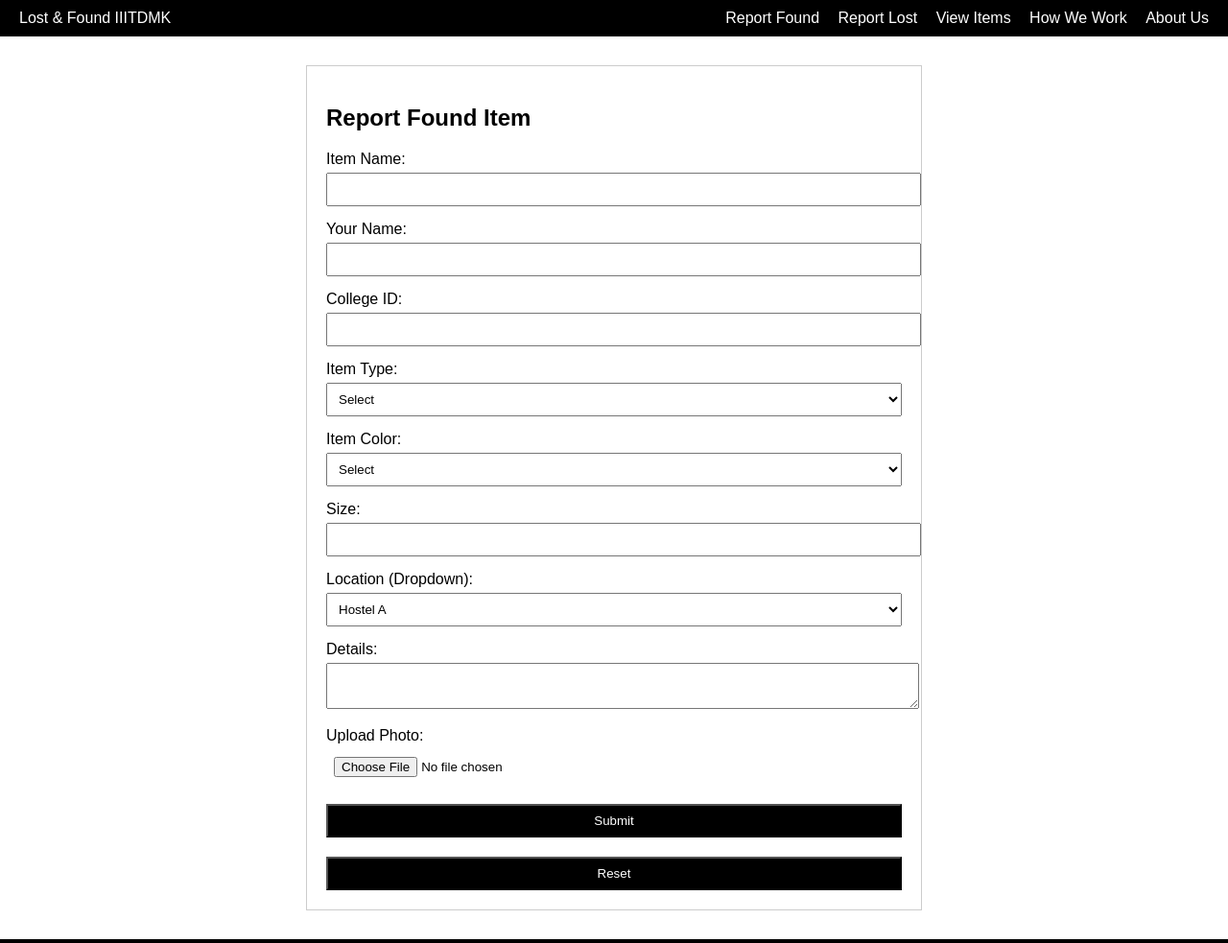
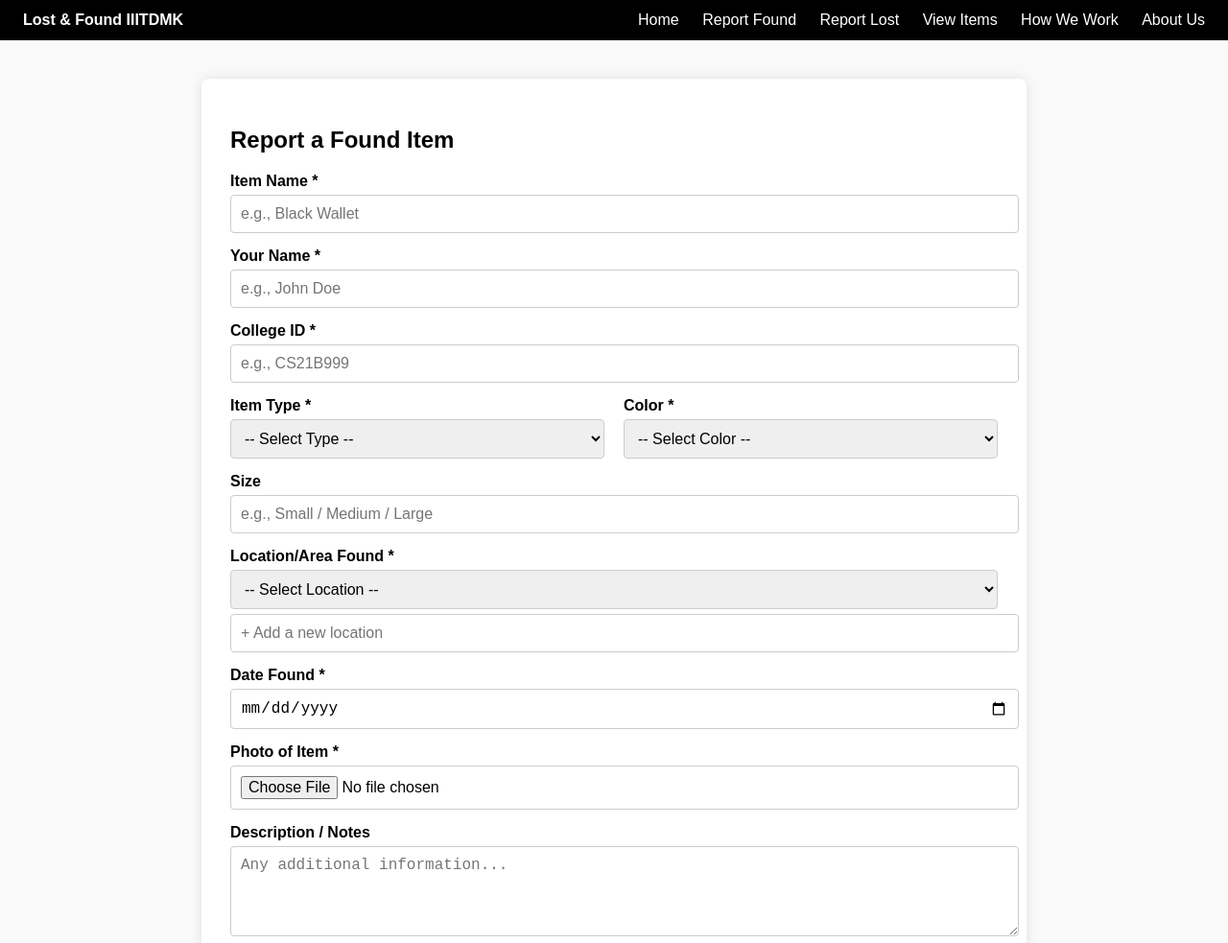
Before and after one commit to itsjanajana/LostAndFoundPortal, a plain HTML site: page report-found.html in a window 1280 px wide. Shown: the top 983 px of the page at 96% size. Drawn offline with Linux system fonts and the light colour scheme.

Commit message:
Update report-found.html

```diff
--- a/report-found.html
+++ b/report-found.html
@@ -1,56 +1,85 @@
 <!DOCTYPE html>
 <html lang="en">
 <head>
-  <meta charset="UTF-8">
-  <meta name="viewport" content="width=device-width, initial-scale=1.0">
+  <meta charset="UTF-8" />
   <title>Report Found Item</title>
   <style>
     body {
       font-family: Arial, sans-serif;
+      background: #f9f9f9;
       margin: 0;
       padding: 0;
-      background: #fff;
     }
     header, footer {
       background: #000;
       color: #fff;
-      padding: 10px 20px;
+      padding: 12px 24px;
       display: flex;
       justify-content: space-between;
       align-items: center;
     }
     header a, footer a {
       color: #fff;
+      margin-left: 20px;
       text-decoration: none;
-      margin-left: 15px;
     }
-    form {
-      max-width: 600px;
-      margin: 30px auto;
-      padding: 20px;
-      border: 1px solid #ccc;
+    .container {
+      max-width: 800px;
+      margin: 40px auto;
+      background: #fff;
+      padding: 30px;
+      border-radius: 8px;
+      box-shadow: 0 0 12px rgba(0,0,0,0.1);
+    }
+    h2 {
+      margin-bottom: 20px;
     }
     label {
       display: block;
       margin-top: 15px;
+      font-weight: bold;
     }
-    input, textarea, select, button {
+    input, select, textarea, button {
       width: 100%;
-      padding: 8px;
+      padding: 10px;
       margin-top: 5px;
+      font-size: 16px;
+      border: 1px solid #ccc;
+      border-radius: 4px;
     }
     button {
       margin-top: 20px;
-      background-color: #000;
-      color: #fff;
+      background: black;
+      color: white;
+      border: none;
       cursor: pointer;
+    }
+    button:hover {
+      background: #444;
+    }
+    .row {
+      display: flex;
+      gap: 20px;
+    }
+    .row > div {
+      flex: 1;
+    }
+    .message {
+      margin-top: 20px;
+      padding: 10px;
+      background: #e0ffe0;
+      border: 1px solid #8c8;
+      color: #060;
+      display: none;
+      border-radius: 4px;
     }
   </style>
 </head>
 <body>
   <header>
-    <div>Lost & Found IIITDMK</div>
+    <div><strong>Lost & Found IIITDMK</strong></div>
     <nav>
+      <a href="index.html">Home</a>
       <a href="report-found.html">Report Found</a>
       <a href="report-lost.html">Report Lost</a>
       <a href="view-items.html">View Items</a>
@@ -59,87 +88,147 @@
     </nav>
   </header>
 
+  <div class="container">
+    <h2>Report a Found Item</h2>
     <form id="foundForm">
-    <h2>Report Found Item</h2>
-    <label>Item Name:<input type="text" name="name" required></label>
-    <label>Your Name:<input type="text" name="personName" required></label>
-    <label>College ID:<input type="text" name="collegeId" required></label>
-    <label>Item Type:
-      <select name="itemType" required>
-        <option value="">Select</option>
-        <option>Bottle</option>
-        <option>Wallet</option>
-        <option>Card</option>
+      <label>Item Name *
+        <input type="text" required id="itemName" placeholder="e.g., Black Wallet" />
+      </label>
+
+      <label>Your Name *
+        <input type="text" required id="yourName" placeholder="e.g., John Doe" />
+      </label>
+
+      <label>College ID *
+        <input type="text" required id="collegeId" placeholder="e.g., CS21B999" />
+      </label>
+
+      <div class="row">
+        <div>
+          <label>Item Type *
+            <select required id="itemType">
+              <option value="">-- Select Type --</option>
+              <option>Water Bottle</option>
+              <option>ID Card</option>
+              <option>Notebook</option>
               <option>Electronics</option>
-        <option>Keys</option>
-        <option>Notebook</option>
+              <option>Others</option>
             </select>
           </label>
-    <label>Item Color:
-      <select name="color" required>
-        <option value="">Select</option>
+        </div>
+        <div>
+          <label>Color *
+            <select required id="color">
+              <option value="">-- Select Color --</option>
               <option>Black</option>
               <option>Blue</option>
               <option>Red</option>
               <option>Green</option>
-        <option>Grey</option>
-      </select>
-    </label>
-    <label>Size:<input type="text" name="size"></label>
-    <label>Location (Dropdown):
-      <select name="location" required>
-        <option>Hostel A</option>
-        <option>Hostel B</option>
-        <option>Library</option>
-        <option>Mess</option>
-        <option>Lecture Hall</option>
-        <option>Playground</option>
               <option>Other</option>
             </select>
           </label>
-    <label>Details:<textarea name="description" required></textarea></label>
-    <label>Upload Photo:<input type="file" name="photo" accept="image/*" required></label>
+        </div>
+      </div>
+
+      <label>Size
+        <input type="text" id="size" placeholder="e.g., Small / Medium / Large" />
+      </label>
+
+      <label>Location/Area Found *
+        <select required id="location"></select>
+        <input type="text" id="newLocation" placeholder="+ Add a new location" />
+      </label>
+
+      <label>Date Found *
+        <input type="date" required id="dateFound" />
+      </label>
+
+      <label>Photo of Item *
+        <input type="file" accept="image/*" required id="photo" />
+      </label>
+
+      <label>Description / Notes
+        <textarea id="description" rows="4" placeholder="Any additional information..."></textarea>
+      </label>
+
       <button type="submit">Submit</button>
       <button type="reset">Reset</button>
+
+      <div class="message" id="successMessage">Form submitted successfully!</div>
     </form>
+  </div>
 
   <footer>
     <div>© 2025 Lost & Found IIITDM Kancheepuram</div>
-    <div><a href="how-we-work.html">Privacy</a> | <a href="about.html">About Us</a></div>
+    <div>
+      <a href="how-we-work.html">Privacy</a> |
+      <a href="about.html">About Us</a>
+    </div>
   </footer>
 
   <script>
-    document.getElementById('foundForm').addEventListener('submit', function(event) {
-      event.preventDefault();
-      const form = event.target;
+    const locationSelect = document.getElementById('location');
+    const newLocationInput = document.getElementById('newLocation');
+
+    function loadLocations() {
+      let saved = JSON.parse(localStorage.getItem('locations') || '[]');
+      locationSelect.innerHTML = '<option value="">-- Select Location --</option>';
+      saved.forEach(loc => {
+        let opt = document.createElement('option');
+        opt.textContent = loc;
+        locationSelect.appendChild(opt);
+      });
+    }
+
+    newLocationInput.addEventListener('blur', () => {
+      const newLoc = newLocationInput.value.trim();
+      if (newLoc) {
+        let locs = JSON.parse(localStorage.getItem('locations') || '[]');
+        if (!locs.includes(newLoc)) {
+          locs.push(newLoc);
+          localStorage.setItem('locations', JSON.stringify(locs));
+          loadLocations();
+          locationSelect.value = newLoc;
+        }
+        newLocationInput.value = '';
+      }
+    });
+
+    loadLocations();
+
+    document.getElementById('foundForm').addEventListener('submit', function(e) {
+      e.preventDefault();
       const reader = new FileReader();
-      const fileInput = form.photo.files[0];
+      const file = document.getElementById('photo').files[0];
+      if (!file) return alert('Photo is required.');
 
-      reader.onload = function(e) {
-        const newItem = {
+      reader.onload = function() {
+        const item = {
           type: 'found',
-          name: form.name.value,
-          personName: form.personName.value,
-          collegeId: form.collegeId.value,
-          itemType: form.itemType.value,
-          color: form.color.value,
-          size: form.size.value,
-          location: form.location.value,
-          description: form.description.value,
-          date: new Date().toISOString().split('T')[0],
-          photo: e.target.result
+          name: document.getElementById('itemName').value,
+          person: document.getElementById('yourName').value,
+          collegeId: document.getElementById('collegeId').value,
+          itemType: document.getElementById('itemType').value,
+          color: document.getElementById('color').value,
+          size: document.getElementById('size').value,
+          location: document.getElementById('location').value,
+          date: document.getElementById('dateFound').value,
+          photo: reader.result,
+          description: document.getElementById('description').value
         };
 
-        const existing = JSON.parse(localStorage.getItem('lost_found_items')) || [];
-        existing.unshift(newItem);
-        localStorage.setItem('lost_found_items', JSON.stringify(existing));
-        alert('Found item reported successfully!');
-        form.reset();
+        let items = JSON.parse(localStorage.getItem('lost_found_items') || '[]');
+        items.unshift(item);
+        localStorage.setItem('lost_found_items', JSON.stringify(items));
+
+        document.getElementById('foundForm').reset();
+        document.getElementById('successMessage').style.display = 'block';
+        setTimeout(() => {
+          document.getElementById('successMessage').style.display = 'none';
+        }, 3000);
       };
 
-      if (fileInput) {
-        reader.readAsDataURL(fileInput);
-      }
+      reader.readAsDataURL(file);
     });
   </script>
 </body>
```
Lines whose indentation alone changed are shown as unchanged.
